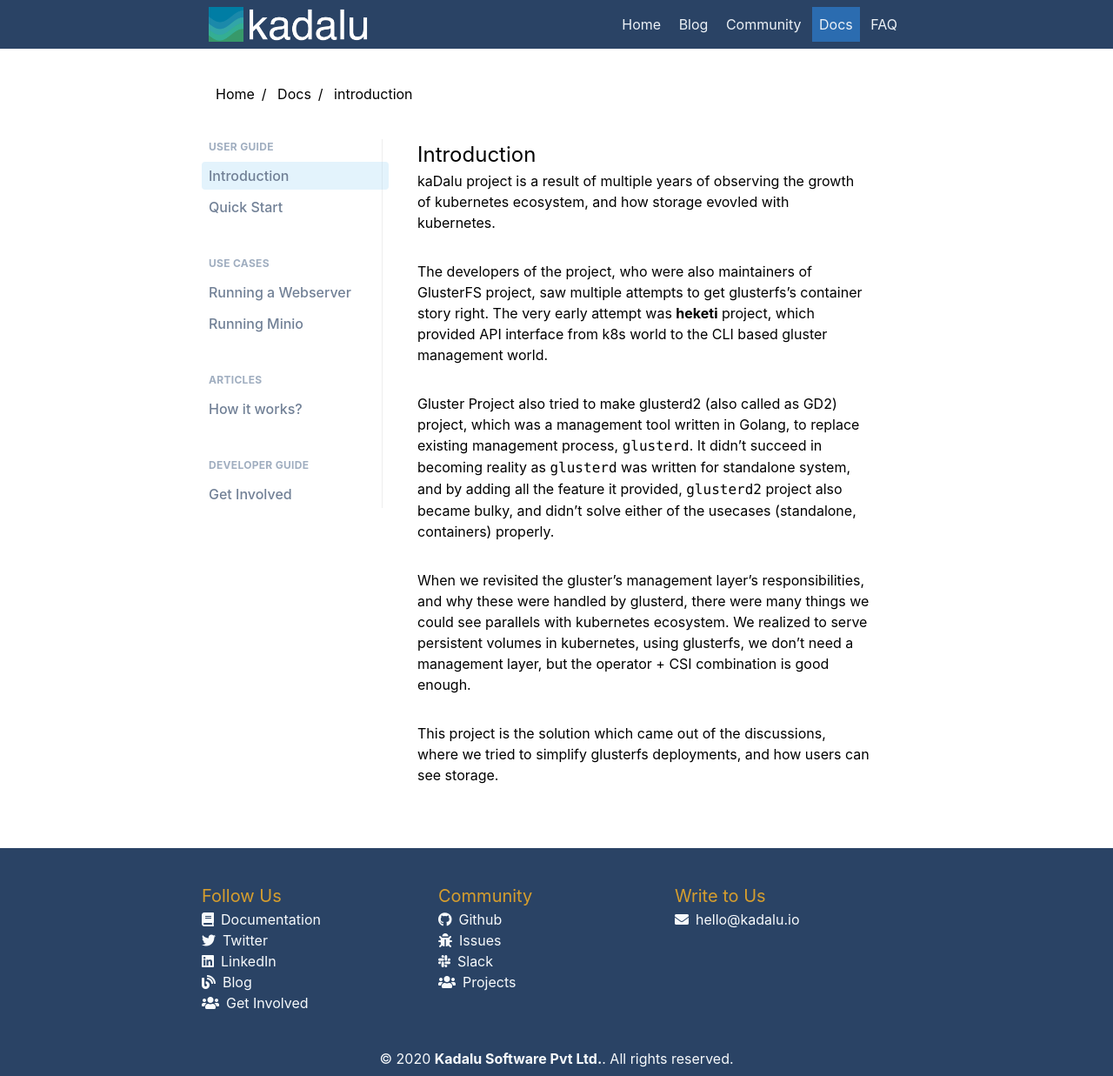
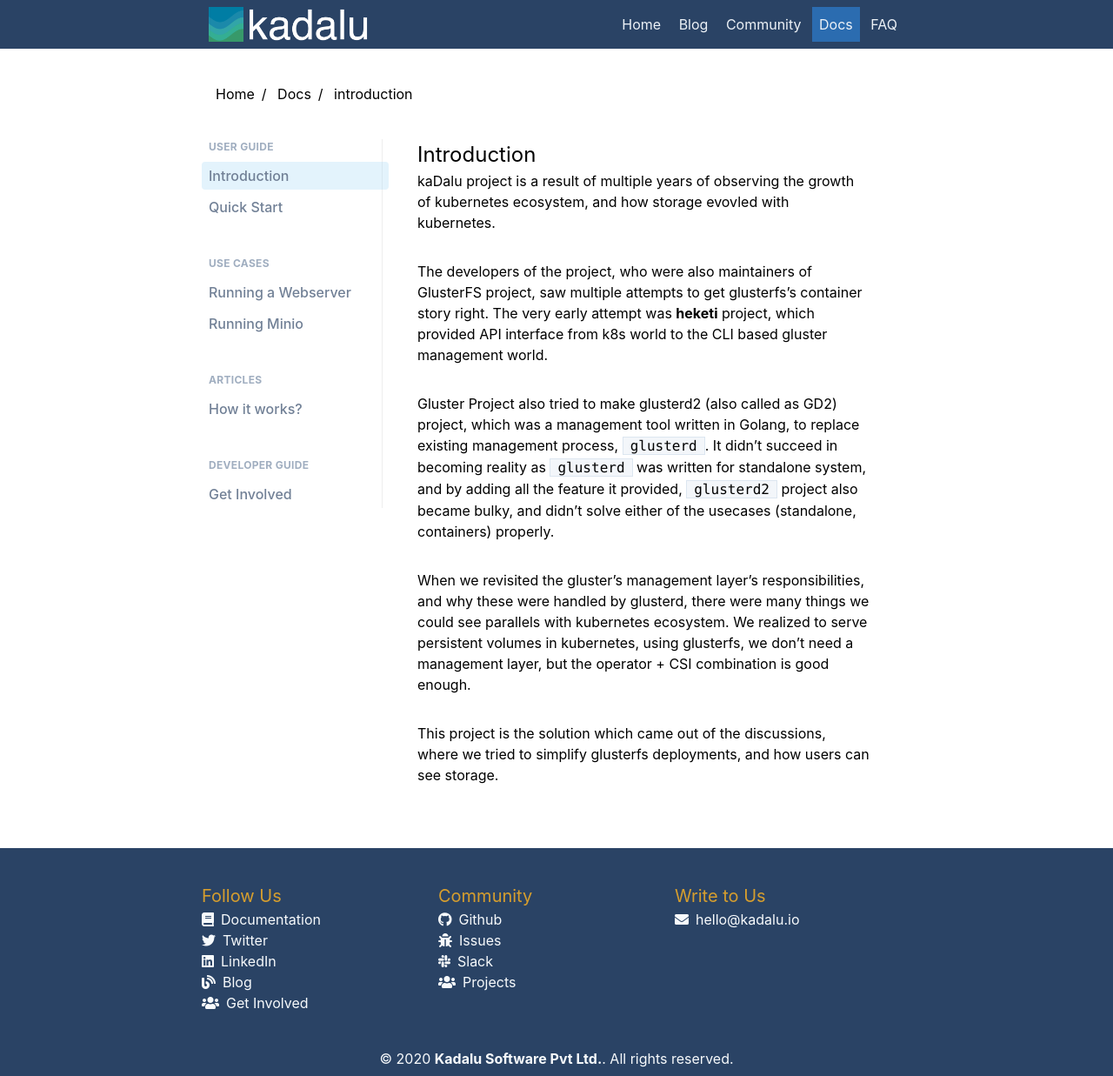
Before and after one commit to kadalu/kadalu.github.io, a Jekyll site: the page built from docs/introduction.md, in a window 1280 px wide. Shown: the whole page at 87% size. Built offline with Jekyll 4.4.1, drawn with Linux system fonts in a browser that asks for light colours.

Commit message:
Update app.css

```diff
--- a/static/css/app.css
+++ b/static/css/app.css
@@ -69,6 +69,11 @@
     margin-bottom: 1rem;
 }
 
+.content h3 {
+    font-size: 1.2rem;
+    margin-bottom: 1rem;
+}
+
 .doc-content h1 {
     font-size: 1.5rem;
 }
@@ -100,3 +105,8 @@
     margin-left: 30px;
     margin-bottom: 1rem;
 }
+.content p code {
+    background-color: #f3f6fa;
+    border: solid 1px #dce6f0;
+    padding: 0 0.5rem;
+}
```
